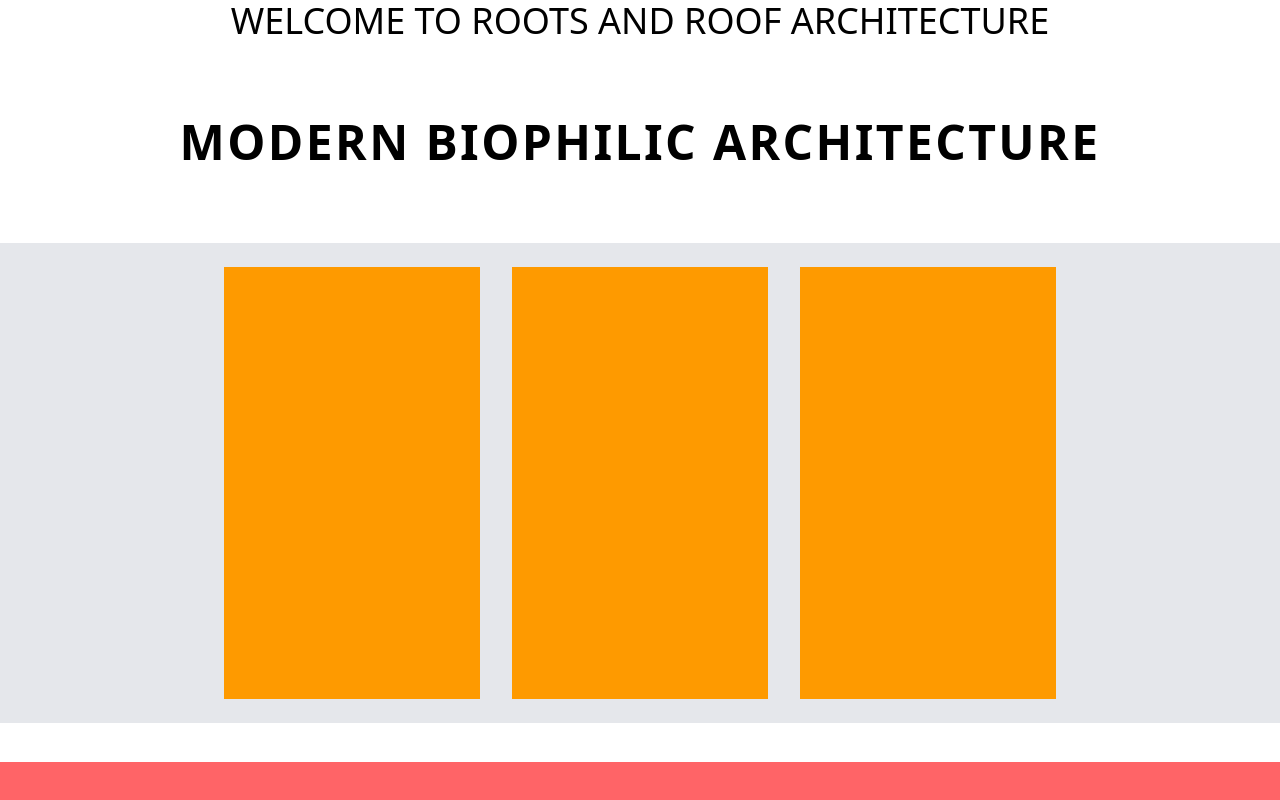
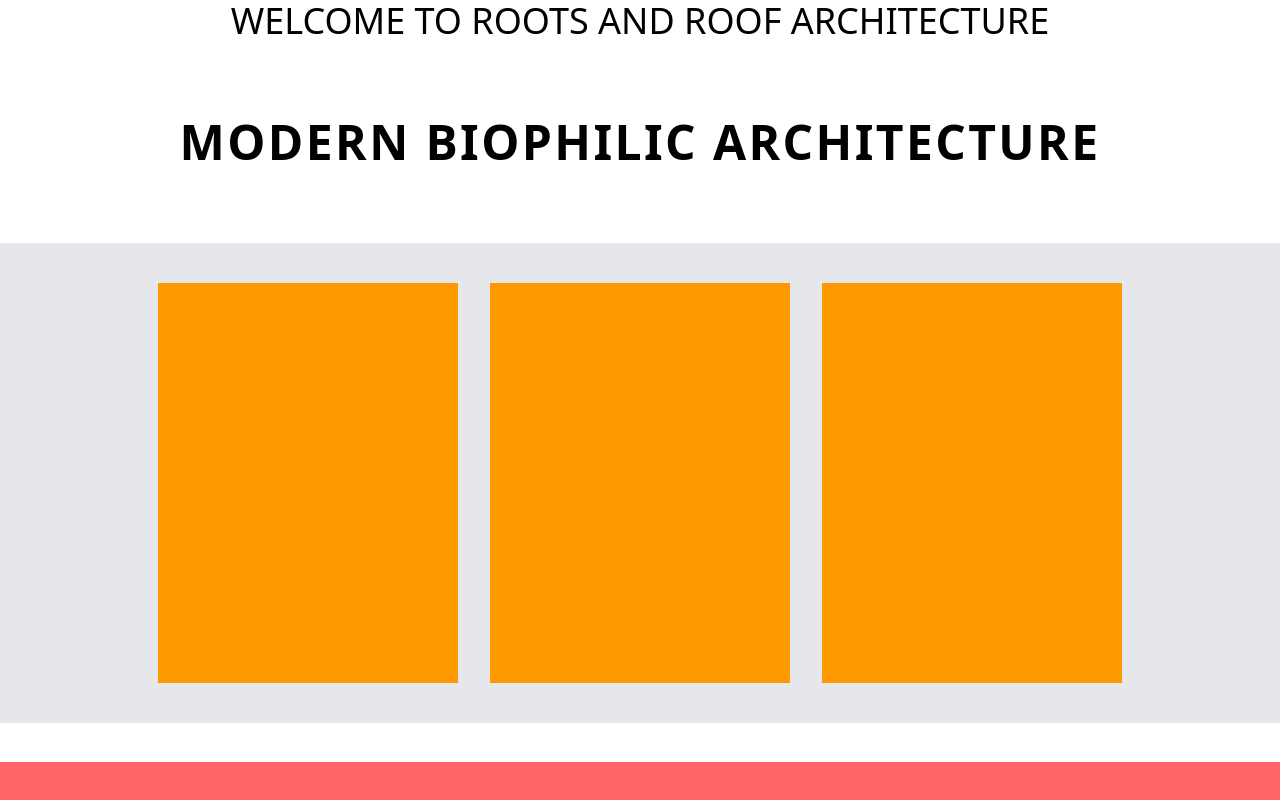
Before and after one commit to Rhunnan/rootsAndRoof, a React (Vite) app in the folder rootsAndRoofArch/: page / in a window 1280 px wide. Shown: the part 838-1638 px from the top of the page. Built offline with nearby package versions, Linux system fonts and the light colour scheme.

Commit message:
initial procedure care in homepage

```diff
--- a/rootsAndRoofArch/src/App.tsx
+++ b/rootsAndRoofArch/src/App.tsx
@@ -38,13 +38,13 @@ function App() {
           </h2>
         </section>
         {/* procedureSection */}
-        <section id="procedureSection" className="flex flex-col items-center justify-around bg-white w-screen h-screen" >
+        <section id="procedureSection" className="flex flex-col items-center justify-around bg-white w-screen min-h-screen h-auto" >
             <h3 className='text-4xl'>WELCOME TO ROOTS AND ROOF ARCHITECTURE</h3>
             <h2 className='text-5xl font-bold  tracking-wider'>MODERN BIOPHILIC ARCHITECTURE</h2>
             {/* procedureContainer */}
-            <div className='bg-gray-200 w-screen min-h-[60%] h-auto flex justify-center items-center gap-x-8'>
+            <div className='bg-gray-200 w-screen min-h-[60%] h-auto flex flex-wrap p-10 justify-center items-center gap-8'>
               {/* cardContainer */}
-              <div className='flex w-[20%] h-[90%] bg-amber-500'>
+              <div className='flex w-[300px] h-[400px] bg-amber-500'>
                 {/* imageOfCard */}
                 <div>
 
@@ -59,7 +59,7 @@ function App() {
                 </div>
               </div>
              {/* cardContainer */}
-              <div className='flex w-[20%] h-[90%] bg-amber-500'>
+              <div className='flex w-[300px] h-[400px] bg-amber-500'>
                 {/* imageOfCard */}
                 <div>
 
@@ -74,7 +74,8 @@ function App() {
                 </div>
               </div>
               {/* cardContainer */}
-              <div className='flex w-[20%] h-[90%] bg-amber-500'>
+              {/* cardContainer */}
+              <div className='flex w-[300px] h-[400px] bg-amber-500'>
                 {/* imageOfCard */}
                 <div>
 
```
Lines whose indentation alone changed are shown as unchanged.
